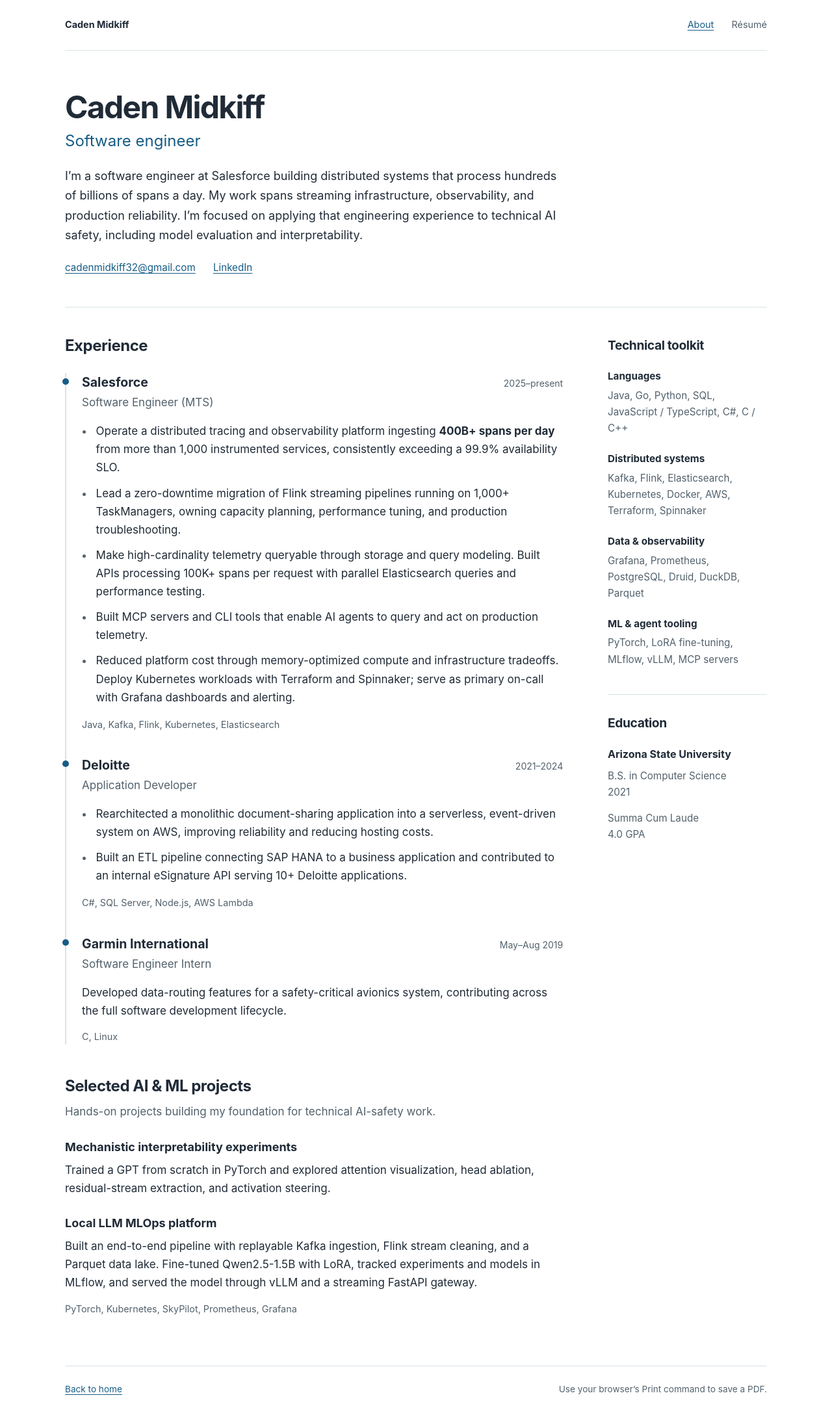
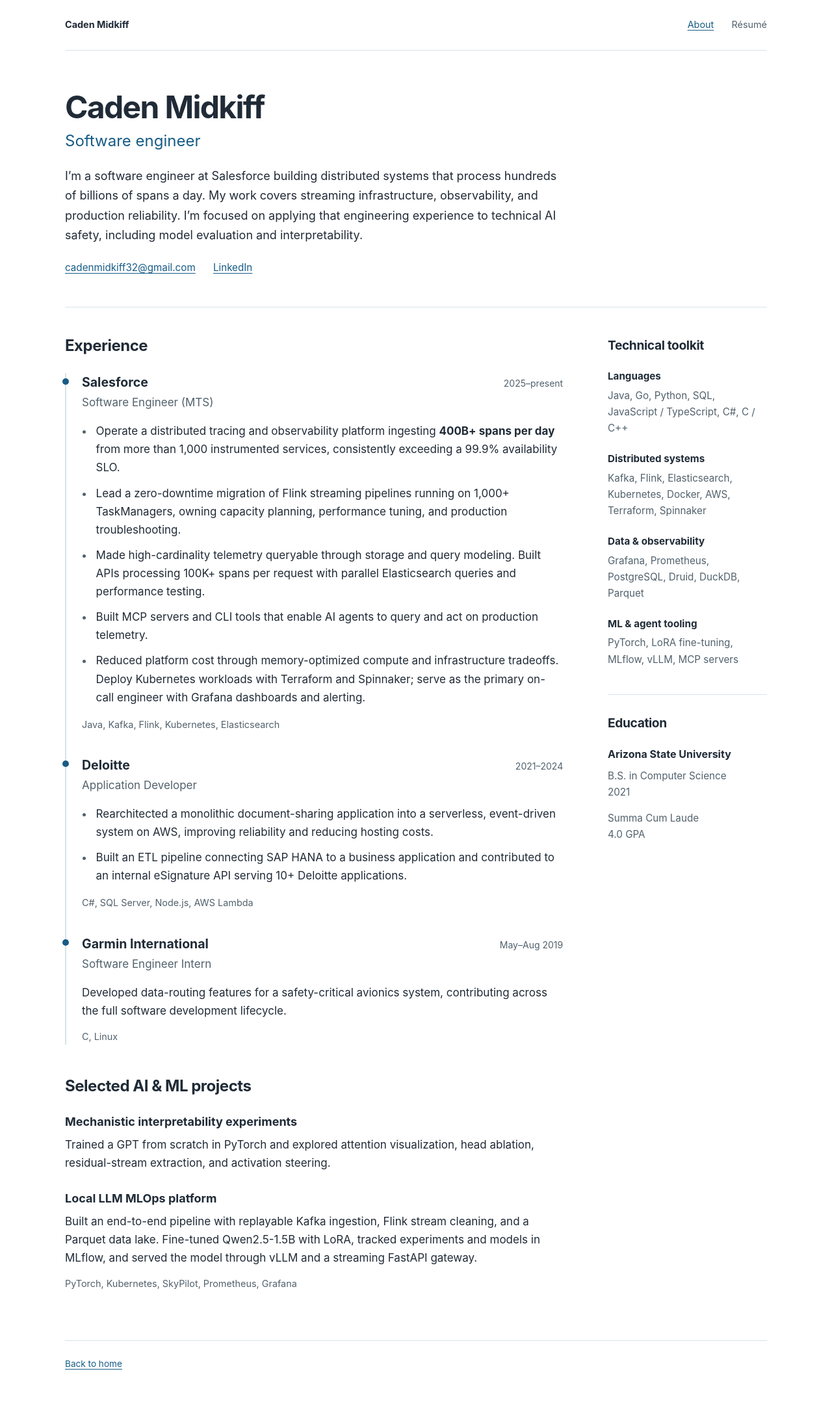
Before and after one commit to cmidkiff/cmidkiff.github.io, a Jekyll site: the page built from docs/resume.html, in a window 1280 px wide. Shown: the whole page at 65% size. Built offline with Jekyll 4.4.1, drawn with Linux system fonts in a browser that asks for light colours; after the commit the page ends 2142 px from its top, so only the background shows below that.

Commit message:
Remove resume helper copy and tighten editorial wording

```diff
--- a/docs/_layouts/resume.html
+++ b/docs/_layouts/resume.html
@@ -20,7 +20,6 @@
       </main>
       <footer class="page-footer">
         <a href="{{ '/' | relative_url }}">Back to home</a>
-        <span>Use your browser’s Print command to save a PDF.</span>
       </footer>
     </div>
   </body>
--- a/docs/assets/css/resume.css
+++ b/docs/assets/css/resume.css
@@ -49,8 +49,6 @@ p { margin-bottom: .9rem; }
 strong { font-weight: 650; }
 .technologies { color: var(--muted); font-size: .9rem; line-height: 1.65; margin-bottom: 0; }
 .projects { margin-top: 3rem; }
-.projects h2 { margin-bottom: .65rem; }
-.section-intro { color: var(--muted); margin-bottom: 1.7rem; }
 .project { margin-bottom: 1.7rem; }
 .project h3 { margin-bottom: .5rem; }
 .details-column { font-size: .95rem; }
@@ -83,7 +81,6 @@ strong { font-weight: 650; }
   .dates { margin-bottom: .3rem; }
   .details-column { grid-template-columns: 1fr; gap: 1.3rem; }
   .page-footer { display: block; }
-  .page-footer span { display: block; margin-top: .75rem; }
 }
 @media print {
   @page { size: A4; margin: 15mm; }
@@ -110,7 +107,6 @@ strong { font-weight: 650; }
   .position p, .position li, .project, .skill-group, .education { break-inside: avoid; }
   .projects { break-before: page; margin-top: 0; }
   .project { margin-bottom: 11pt; }
-  .section-intro { margin-bottom: 12pt; }
   .details-column { display: grid; grid-template-columns: 2fr 1fr; gap: 20pt; font-size: 9pt; border-top: 1px solid #bbb; margin-top: 15pt; padding-top: 12pt; }
   .details-column h3 { font-size: 10pt; }
   .skill-group { margin-bottom: 8pt; }
--- a/docs/resume.html
+++ b/docs/resume.html
@@ -7,7 +7,7 @@ permalink: /resume/
 <header class="resume-header">
   <h1>Caden Midkiff</h1>
   <p class="role">Software engineer</p>
-  <p class="summary">I’m a software engineer at Salesforce building distributed systems that process hundreds of billions of spans a day. My work spans streaming infrastructure, observability, and production reliability. I’m focused on applying that engineering experience to technical AI safety, including model evaluation and interpretability.</p>
+  <p class="summary">I’m a software engineer at Salesforce building distributed systems that process hundreds of billions of spans a day. My work covers streaming infrastructure, observability, and production reliability. I’m focused on applying that engineering experience to technical AI safety, including model evaluation and interpretability.</p>
   <ul class="contact-links" aria-label="Professional contact">
     <li><a href="mailto:cadenmidkiff32@gmail.com">cadenmidkiff32@gmail.com</a></li>
     <li><a href="https://www.linkedin.com/in/caden-midkiff/">LinkedIn</a></li>
@@ -25,9 +25,9 @@ permalink: /resume/
           <ul>
             <li>Operate a distributed tracing and observability platform ingesting <strong>400B+ spans per day</strong> from more than 1,000 instrumented services, consistently exceeding a 99.9% availability SLO.</li>
             <li>Lead a zero-downtime migration of Flink streaming pipelines running on 1,000+ TaskManagers, owning capacity planning, performance tuning, and production troubleshooting.</li>
-            <li>Make high-cardinality telemetry queryable through storage and query modeling. Built APIs processing 100K+ spans per request with parallel Elasticsearch queries and performance testing.</li>
+            <li>Made high-cardinality telemetry queryable through storage and query modeling. Built APIs processing 100K+ spans per request with parallel Elasticsearch queries and performance testing.</li>
             <li>Built MCP servers and CLI tools that enable AI agents to query and act on production telemetry.</li>
-            <li>Reduced platform cost through memory-optimized compute and infrastructure tradeoffs. Deploy Kubernetes workloads with Terraform and Spinnaker; serve as primary on-call with Grafana dashboards and alerting.</li>
+            <li>Reduced platform cost through memory-optimized compute and infrastructure tradeoffs. Deploy Kubernetes workloads with Terraform and Spinnaker; serve as the primary on-call engineer with Grafana dashboards and alerting.</li>
           </ul>
           <p class="technologies">Java, Kafka, Flink, Kubernetes, Elasticsearch</p>
         </article>
@@ -51,7 +51,6 @@ permalink: /resume/
 
     <section class="projects" aria-labelledby="projects-title">
       <h2 id="projects-title">Selected AI &amp; ML projects</h2>
-      <p class="section-intro">Hands-on projects building my foundation for technical AI-safety work.</p>
       <article class="project">
         <h3>Mechanistic interpretability experiments</h3>
         <p>Trained a GPT from scratch in PyTorch and explored attention visualization, head ablation, residual-stream extraction, and activation steering.</p>
```
